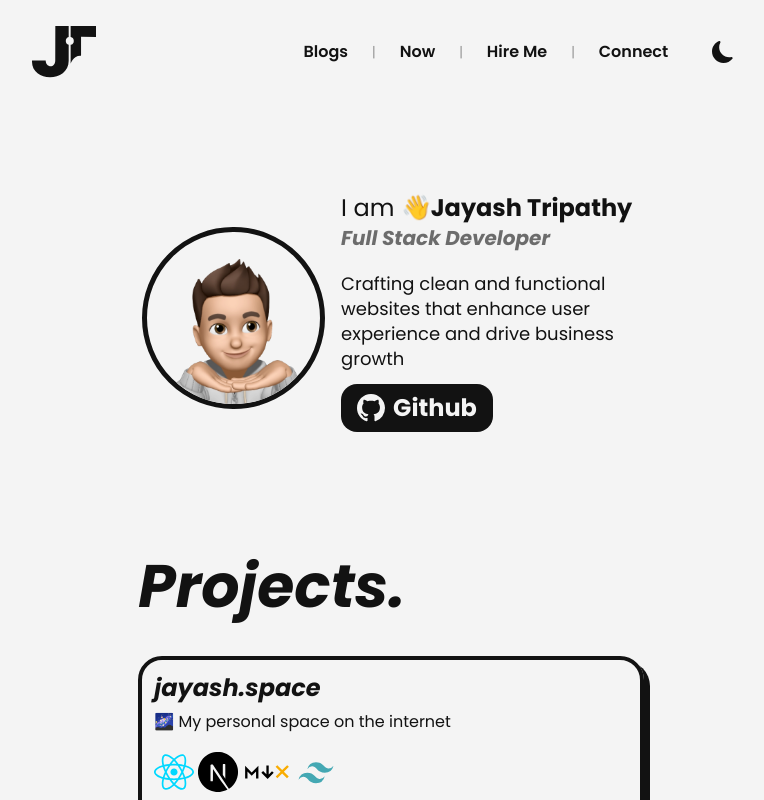
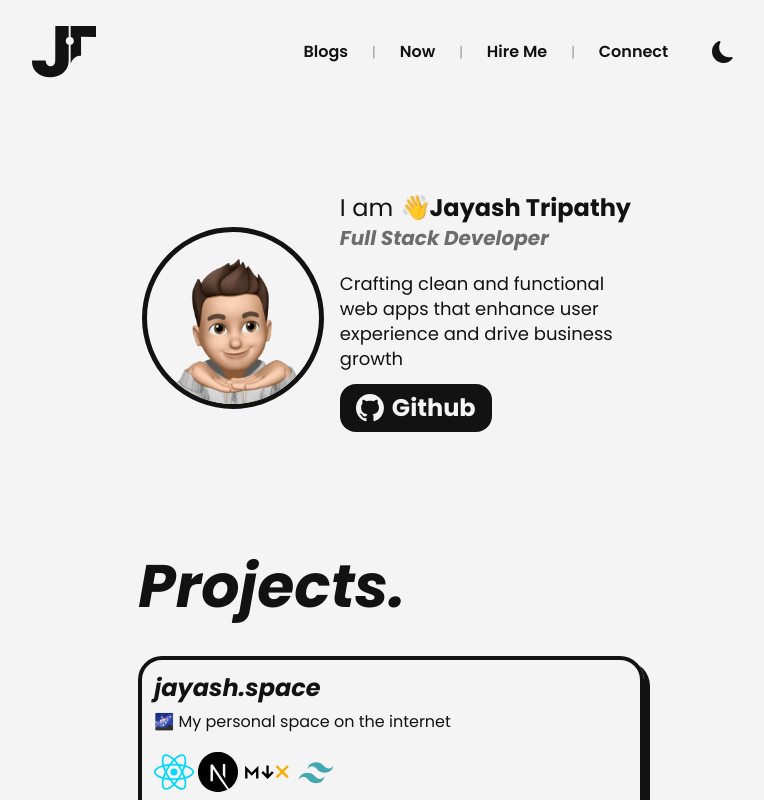
Before and after one commit to JayashTripathy/jayash-home, a Next.js app: page / in a window 1280 px wide. Shown: the top 800 px of the page, without its empty margins (249-1013 px from the left). Built offline with nearby package versions, Linux system fonts and the light colour scheme.

Commit message:
updated bio

```diff
--- a/pages/index.js
+++ b/pages/index.js
@@ -39,7 +39,7 @@ export default function Home() {
               </span>
             </div>
             <div className="hero-subtext  ">
-              Crafting clean and functional websites that enhance user
+              Crafting clean and functional web apps that enhance user
               experience and drive business growth
               {/* <span className="highlight-text italic-text">
                 &nbsp; Web development.
```
